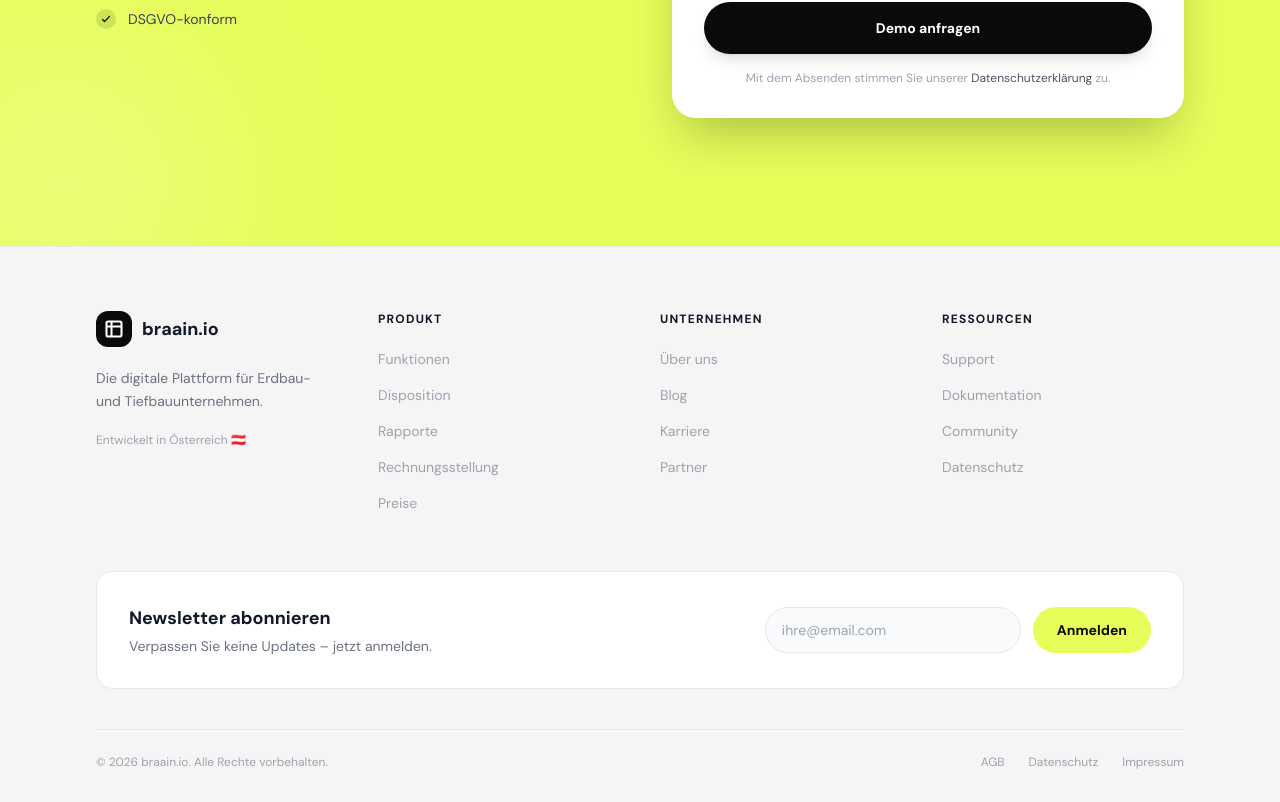
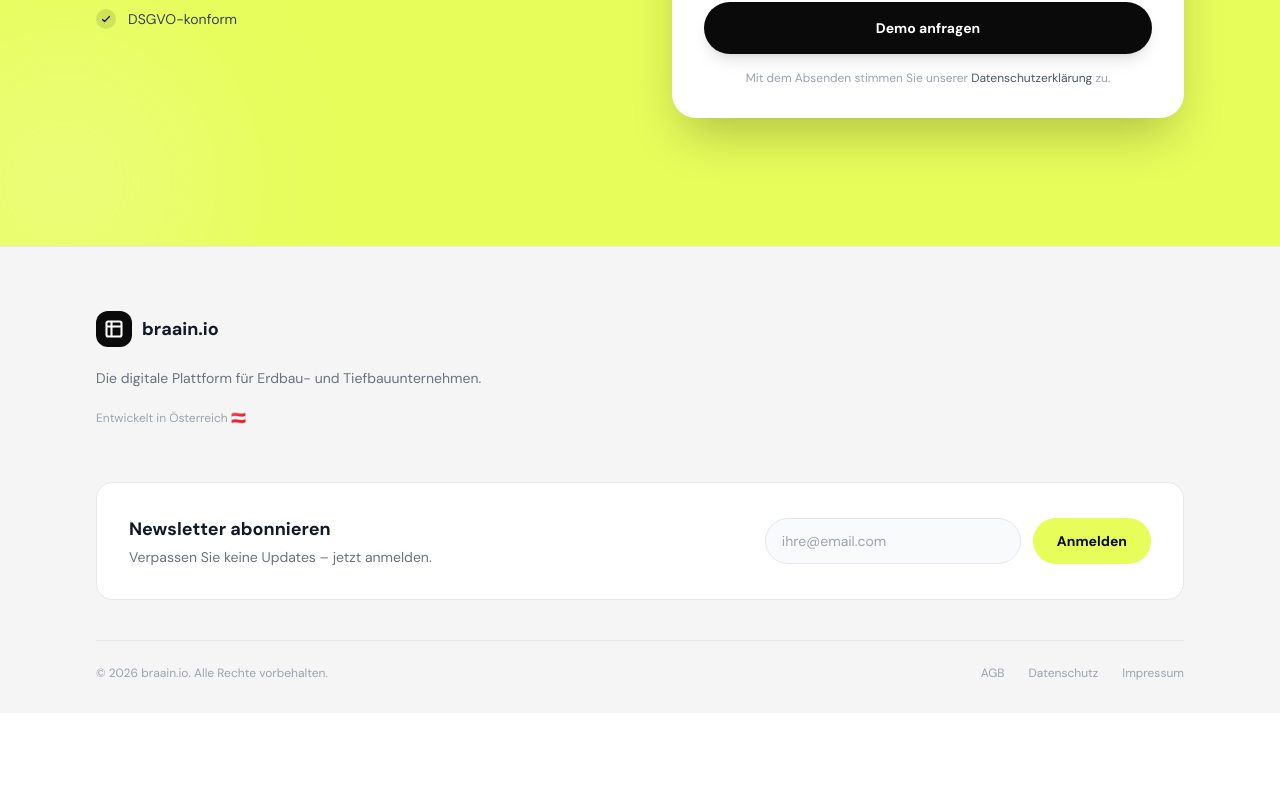
Before and after one commit to XXKunXX/braain-website, a Next.js app: page / in a window 1280 px wide. Shown: the part 8047-8849 px from the top of the page. After the commit the page ends 8760 px from the top, so only its background shows below. Built offline with nearby package versions, Linux system fonts and the light colour scheme.

Commit message:
Update footer and content

```diff
--- a/components/layout/Footer.tsx
+++ b/components/layout/Footer.tsx
@@ -1,18 +1,12 @@
 import Link from "next/link";
-
-const links = {
-  Produkt: ["Funktionen", "Disposition", "Rapporte", "Rechnungsstellung", "Preise"],
-  Unternehmen: ["Über uns", "Blog", "Karriere", "Partner"],
-  Ressourcen: ["Support", "Dokumentation", "Community", "Datenschutz"],
-};
 
 export default function Footer() {
   return (
     <footer style={{ background: "#f5f5f5", borderTop: "1px solid #e5e7eb" }}>
       <div className="max-w-6xl mx-auto px-6 lg:px-8 pt-16 pb-8">
-        <div className="grid grid-cols-2 md:grid-cols-4 gap-10 mb-14">
+        <div className="mb-14">
           {/* Brand */}
-          <div className="col-span-2 md:col-span-1">
+          <div>
             <div className="flex items-center gap-2.5 mb-5">
               <div className="w-9 h-9 rounded-xl flex items-center justify-center" style={{ background: "#0a0a0a" }}>
                 <svg className="w-5 h-5 text-white" fill="none" viewBox="0 0 24 24" stroke="currentColor">
@@ -28,21 +22,6 @@ export default function Footer() {
             </p>
             <p className="text-gray-400 text-xs">Entwickelt in Österreich 🇦🇹</p>
           </div>
-
-          {Object.entries(links).map(([cat, items]) => (
-            <div key={cat}>
-              <h3 className="text-gray-900 text-xs font-bold uppercase tracking-widest mb-5">{cat}</h3>
-              <ul className="space-y-3">
-                {items.map((item) => (
-                  <li key={item}>
-                    <Link href="#" className="text-gray-400 hover:text-gray-900 text-sm transition-colors">
-                      {item}
-                    </Link>
-                  </li>
-                ))}
-              </ul>
-            </div>
-          ))}
         </div>
 
         {/* Newsletter */}
```
